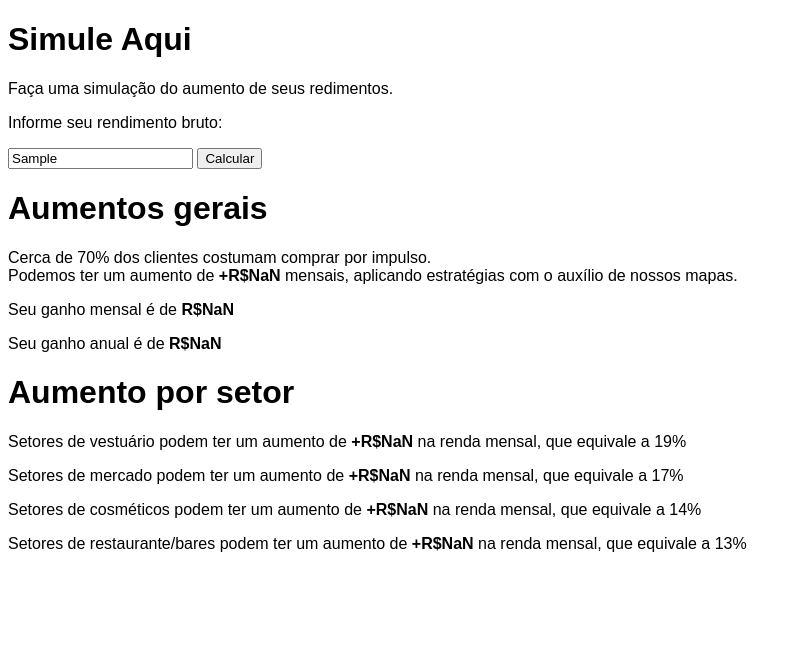
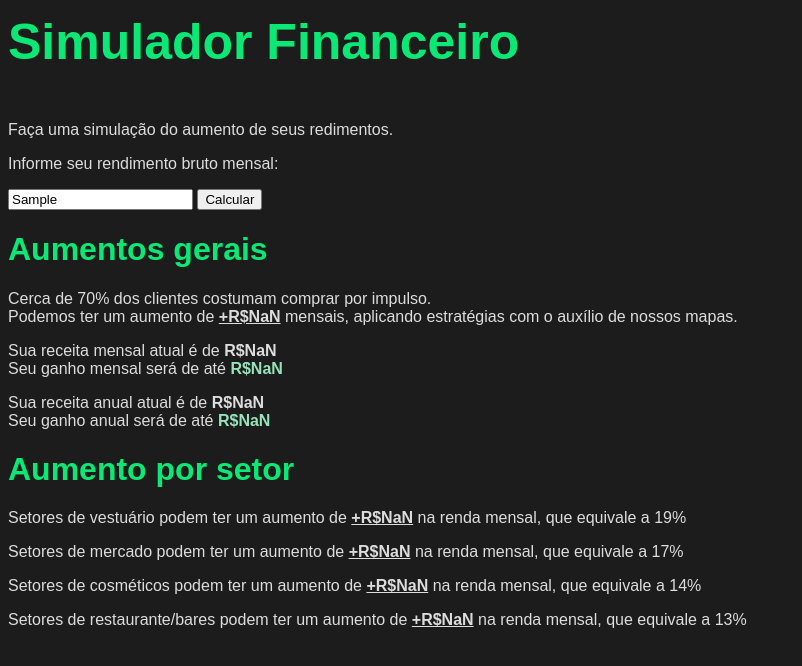
Before and after one commit to TechIdeas-ORG/Calculadora_Financeira, a plain HTML site: page index.html in a window 1280 px wide. Both pictures are taken after typing "Sample" into the empty fields and a click on the button "Calcular". Shown: the whole page, without its empty margins (0-802 px from the left). Drawn offline with Linux system fonts and the light colour scheme.

Commit message:
Calculadora com ccs

```diff
--- a/index.html
+++ b/index.html
@@ -6,26 +6,46 @@
         <style>
             body{
                 font-family: Arial, Helvetica, sans-serif;
+                background-color: #1c1c1c;
+                color: rgb(221, 221, 221);
             }
+            .titulo {
+                font-size: 50px;
+                color: #0CE876;
+                font-weight: bold;
+                margin-top: 1%;
+            }
+            .subtitulo {
+                color: #0CE876;
+            }
+            .receita {
+                color: rgb(100, 99, 99);
+            }
+            .ganho {
+                color: #97e4bc;
+            }
+
         </style>
     </head>
 
     <body>
 
-        <h1>Simule Aqui</h1>
+
+        <p class="titulo">Simulador Financeiro</p>
         <p>Faça uma simulação do aumento de seus redimentos.</p>
 
-        <p>Informe seu rendimento bruto:</p>
+        <p>Informe seu rendimento bruto mensal:</p>
         <input placeholder="R$0000.00" id="inputReceitaBruta">
-        <button onclick="calcularAumento()">Calcular</button>
+        <button onclick="calcularAumento()">Calcular</button> <br>
+
 
         <!-- MENSAGENS -->
-        <h1 id="msgAumentoGeral" style = "display: none">Aumentos gerais</h1>
+        <h1 id="msgAumentoGeral" style = "display: none" class="subtitulo">Aumentos gerais</h1>
         <p id="msgGeral"></p>
         <p id="msgMensal"></p>
         <p id="msgAnual"></p>
 
-        <h1 id="msgAumentoSetor" style="display: none;">Aumento por setor</h1>
+        <h1 id="msgAumentoSetor" style="display: none;" class="subtitulo">Aumento por setor</h1>
         <p id="msgVestuario"></p>
         <p id="msgMercado"></p>
         <p id="msgCosmeticos"></p>
@@ -39,13 +59,13 @@
     function calcularAumento() {
 
         var receitaMensal = Number(inputReceitaBruta.value);
+        var receitaAnual = receitaMensal * 12
 
-        var totalAumentoCompra = receitaMensal * 1.7
+        var ganhoMensal = receitaMensal * 1.7
 
-        var lucroMensal = totalAumentoCompra - receitaMensal
+        var lucroMensal = ganhoMensal - receitaMensal
 
-        var ganhoMensal = receitaMensal + lucroMensal
-        var ganhoAnual = (receitaMensal * 12) + (receitaMensal * 0.7 * 12)
+        var ganhoAnual = ganhoMensal * 12
 
         var rendimentoVestuario = receitaMensal * 19 / 100
         var rendimentoSupermercado = receitaMensal * 17 / 100
@@ -57,30 +77,31 @@
         msgAumentoGeral.style.display = 'block';
         msgAumentoSetor.style.display = 'block';
 
+
         msgGeral.innerHTML =
             `Cerca de 70% dos clientes costumam comprar por impulso.
-        <br> Podemos ter um aumento de <b>+R$${lucroMensal.toFixed(2) }</b>
+        <br> Podemos ter um aumento de <b> <u>+R$${lucroMensal.toFixed(2) }</u></b>
         mensais, aplicando estratégias com o auxílio de nossos mapas.`
 
 
         msgMensal.innerHTML=
-        `Seu ganho mensal é de <b>R$${ganhoMensal.toFixed(2) }</b>`
+        `Sua receita mensal atual é de <b>R$${receitaMensal.toFixed(2)}</b> <br> Seu ganho mensal será de até <b class="ganho">R$${ganhoMensal.toFixed(2) }</b>`
 
         msgAnual.innerHTML=
-        `Seu ganho anual é de <b>R$${ganhoAnual.toFixed(2) }</b>`
+        `Sua receita anual atual é de <b>R$${receitaAnual.toFixed(2)}</b> <br> Seu ganho anual será de até <b class="ganho">R$${ganhoAnual.toFixed(2) }</b>`
 
 
         msgVestuario.innerHTML =
-        `Setores de vestuário podem ter um aumento de <b>+R$${rendimentoVestuario.toFixed(2) }</b> na renda mensal, que equivale a 19%`
+        `Setores de vestuário podem ter um aumento de <b><u>+R$${rendimentoVestuario.toFixed(2) }</u></b> na renda mensal, que equivale a 19%`
 
         msgMercado.innerHTML =
-        `Setores de mercado podem ter um aumento de <b>+R$${rendimentoSupermercado.toFixed(2) }</b> na renda mensal, que equivale a 17%`
+        `Setores de mercado podem ter um aumento de <b><u>+R$${rendimentoSupermercado.toFixed(2) }</u></b> na renda mensal, que equivale a 17%`
 
         msgCosmeticos.innerHTML =
-        `Setores de cosméticos podem ter um aumento de <b>+R$${rendimentoCosmeticos.toFixed(2) }</b> na renda mensal, que equivale a 14%`
+        `Setores de cosméticos podem ter um aumento de <b><u>+R$${rendimentoCosmeticos.toFixed(2) }</u></b> na renda mensal, que equivale a 14%`
 
         msgRestaurante.innerHTML =
-        `Setores de restaurante/bares podem ter um aumento de <b>+R$${rendimentoRestaurante.toFixed(2) }</b> na renda mensal, que equivale a 13%`
+        `Setores de restaurante/bares podem ter um aumento de <b><u>+R$${rendimentoRestaurante.toFixed(2) }</u></b> na renda mensal, que equivale a 13%`
 
     }
 
```
Also changed, not shown: README.md (deleted), 2 other files.
